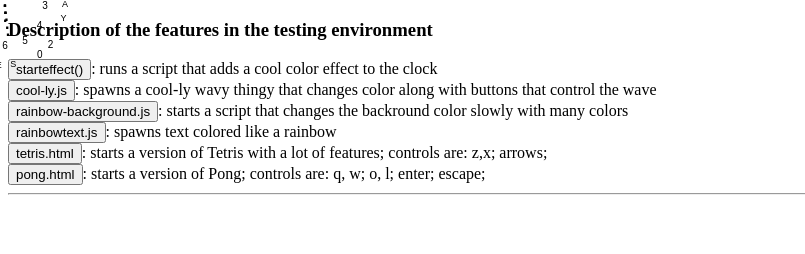
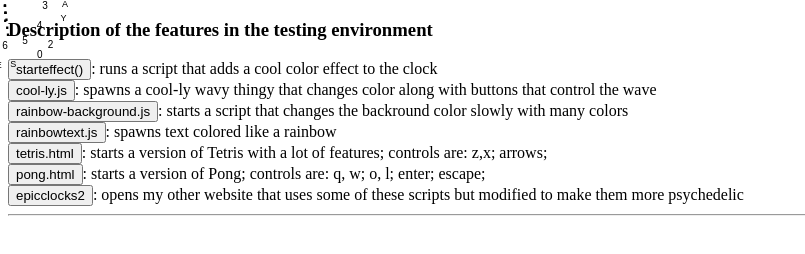
Before and after one commit to Downquark7/html-javascript, a plain HTML site: page index.html in a window 1280 px wide. Shown: the whole page, without its empty margins (0-805 px from the left). Drawn offline with Linux system fonts and the light colour scheme.

Commit message:
Update index.html

```diff
--- a/index.html
+++ b/index.html
@@ -18,7 +18,9 @@ testing html file
   <button onclick='window.open("tetris.html");'>tetris.html</button>: starts a version of Tetris with a lot of features; controls are: z,x; arrows;
   <br>
   <button onclick='window.open("pong.html");'>pong.html</button>: starts a version of Pong; controls are: q, w; o, l; enter; escape;
-<hr>
+  <br>
+  <button onclick='window.open("http://epicclocks2.weebly.com/");'>epicclocks2</button>: opens my other website that uses some of these scripts but modified to make them more psychedelic
+  <hr>
 <script src="cool-clock.js"></script>
 </body>
 </html>
```
